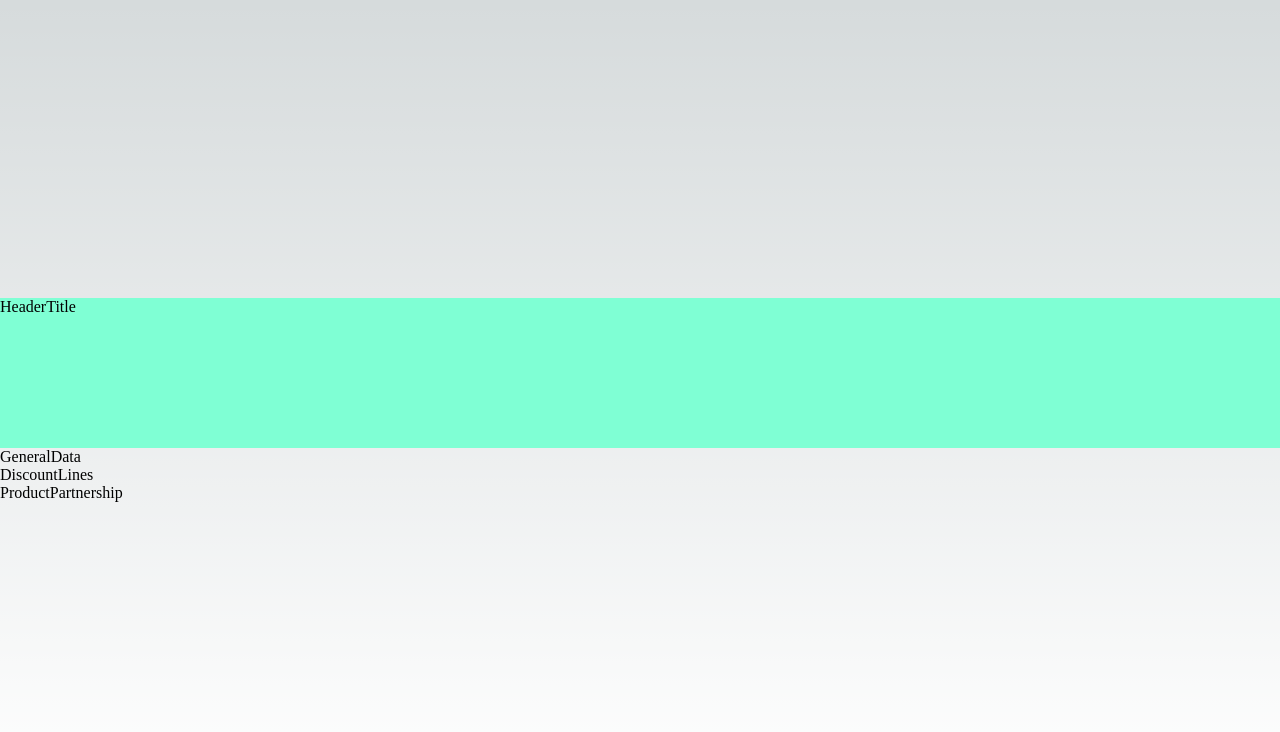
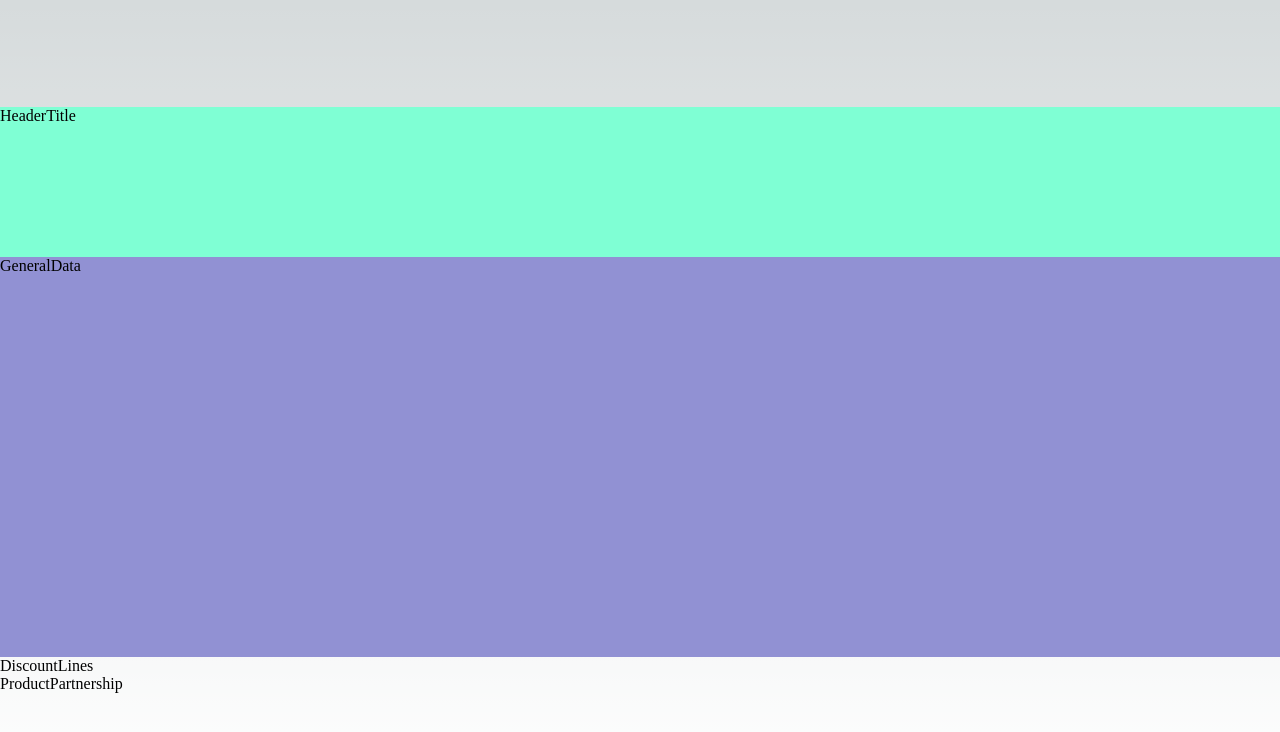
Before and after one commit to Aluonam/FormBasedOn, a Next.js app: page / in a window 1280 px wide. Shown: the top 732 px of the page. Built offline with nearby package versions, Linux system fonts and the light colour scheme.

Commit message:
feat: show container GeneralData

```diff
--- a/components/generalData/GeneralData.jsx
+++ b/components/generalData/GeneralData.jsx
@@ -3,7 +3,7 @@ import style from './GeneralData.module.css'
 
 const GeneralData = () => {
   return (
-    <div>GeneralData</div>
+    <div className={style.generalDataContainer}>GeneralData</div>
   )
 }
 
--- a/components/generalData/GeneralData.module.css
+++ b/components/generalData/GeneralData.module.css
@@ -0,0 +1,6 @@
+.generalDataContainer{
+    width: 100vw;
+    height: 400px;
+    background-color: rgb(145, 145, 211);
+
+}
```
